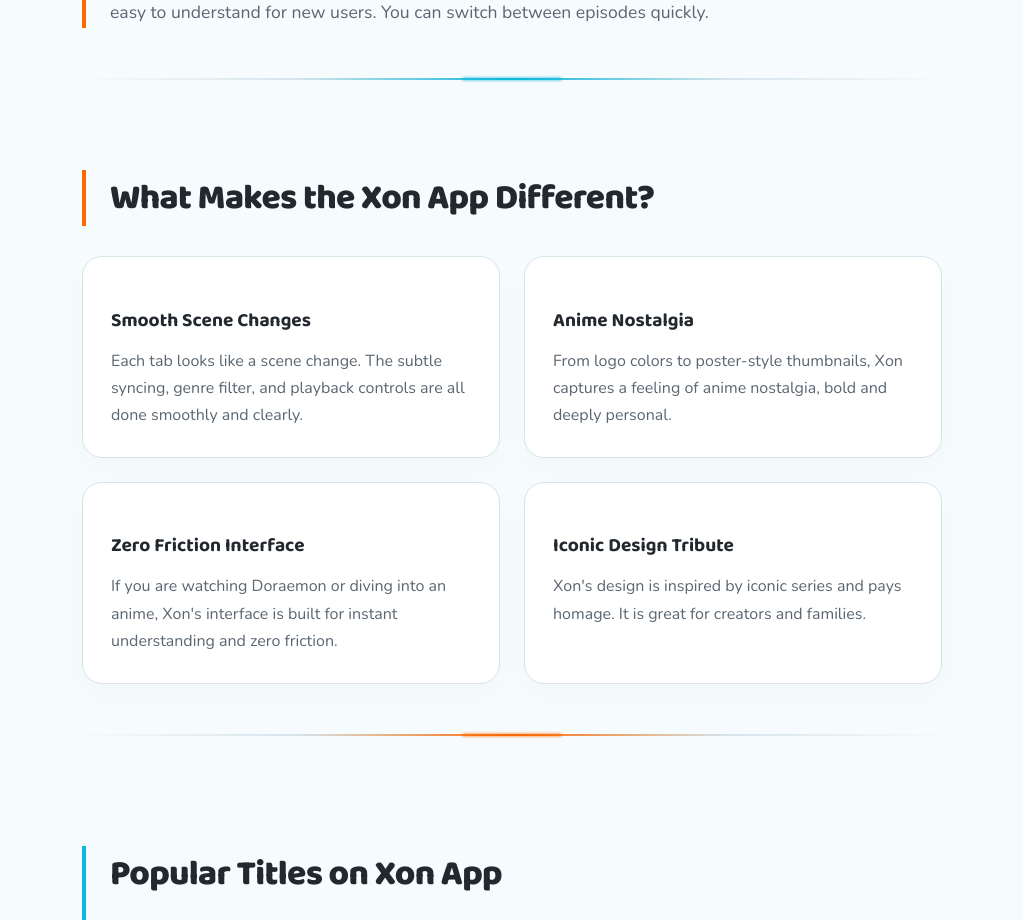
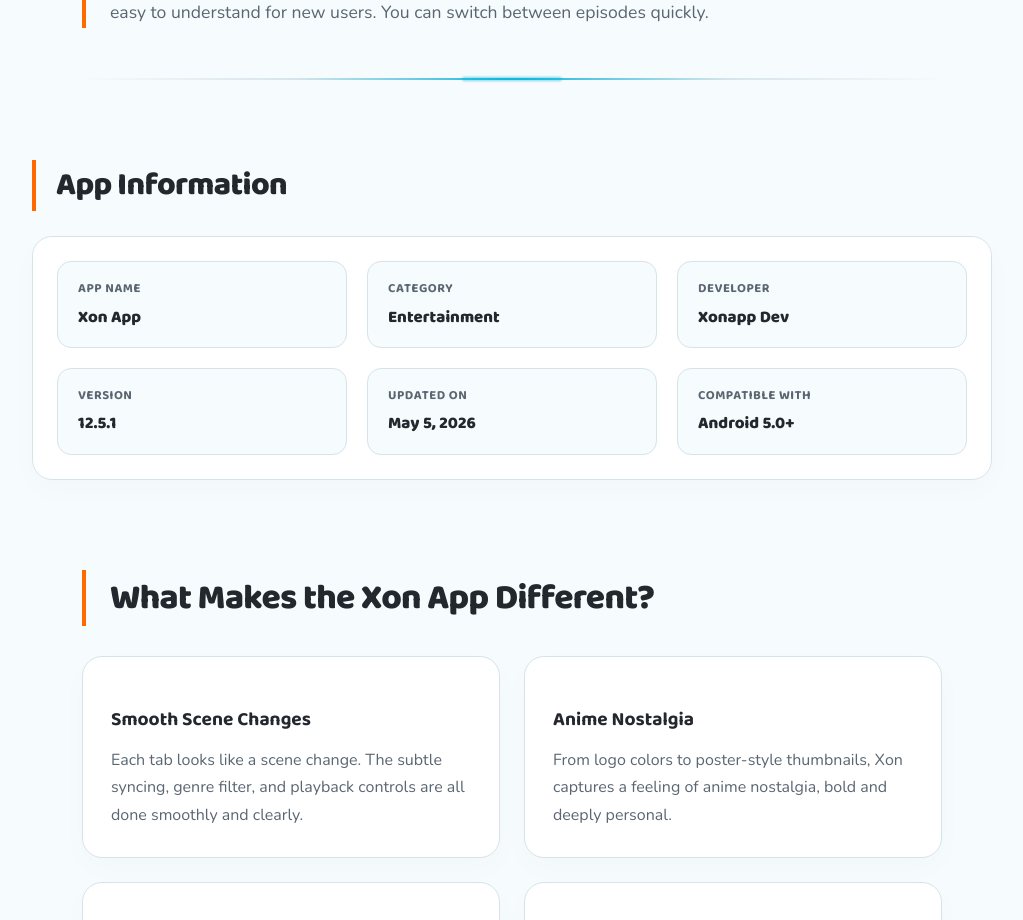
Before and after one commit to sbgmirza2-pixel/Xon-app, a Next.js app: page / in a window 1280 px wide. Shown: the part 880-1800 px from the top of the page, without its empty margins (128-1151 px from the left). Built offline with nearby package versions, Linux system fonts and the light colour scheme.

Commit message:
first commit

```diff
--- /dev/null
+++ b/app/components/AppInfo.jsx
@@ -0,0 +1,84 @@
+'use client';
+
+export default function AppInfo() {
+  const appDetails = [
+    { label: "App Name", value: "Xon App" },
+    { label: "Category", value: "Entertainment" },
+    { label: "Developer", value: "Xonapp Dev" },
+    { label: "Version", value: "12.5.1" },
+    { label: "Updated On", value: "May 5, 2026" },
+    { label: "Compatible with", value: "Android 5.0+" }
+  ];
+
+  return (
+    <section style={{
+      padding: '40px 0',
+      maxWidth: '1000px',
+      margin: '0 auto',
+      position: 'relative'
+    }}>
+      <style>{`
+        .app-info-card {
+          background: var(--bg);
+          border: 1px solid var(--line);
+          border-radius: 14px;
+          padding: 16px 20px;
+          display: flex;
+          flex-direction: column;
+          gap: 4px;
+          transition: all 0.25s ease;
+        }
+
+        .app-info-card:hover {
+          background: var(--surface);
+          border-color: var(--orange);
+          transform: translateY(-3px);
+          box-shadow: 0 10px 25px rgba(255, 106, 0, 0.1);
+        }
+      `}</style>
+
+      {/* Section Heading */}
+      <div style={{
+        paddingLeft: '20px',
+        paddingRight: '20px',
+        borderLeft: '4px solid var(--orange)',
+        marginLeft: '20px',
+        marginBottom: '25px'
+      }}>
+        <h2 style={{
+          font: '800 2rem var(--h)',
+          color: 'var(--ink)',
+          letterSpacing: '-0.02em',
+          margin: 0
+        }}>
+          App Information
+        </h2>
+      </div>
+
+      {/* Info Grid Container */}
+      <div style={{ padding: '0 20px' }}>
+        <div style={{
+          background: 'var(--surface)',
+          border: '1px solid var(--line)',
+          borderRadius: '20px',
+          padding: '24px',
+          display: 'grid',
+          gridTemplateColumns: 'repeat(auto-fit, minmax(220px, 1fr))',
+          gap: '20px',
+          boxShadow: '0 10px 30px rgba(0,0,0,0.02)'
+        }}>
+          {appDetails.map((item, index) => (
+            <div key={index} className="app-info-card">
+              <span style={{ fontSize: '0.8rem', color: 'var(--muted)', fontWeight: '700', fontFamily: 'var(--h)', textTransform: 'uppercase', letterSpacing: '0.5px' }}>
+                {item.label}
+              </span>
+              <span style={{ fontSize: '1.05rem', color: 'var(--ink)', fontWeight: '800', fontFamily: 'var(--h)' }}>
+                {item.value}
+              </span>
+            </div>
+          ))}
+        </div>
+      </div>
+    </section>
+  );
+}
--- a/app/components/Hero.jsx
+++ b/app/components/Hero.jsx
@@ -22,7 +22,7 @@
               <a href="#download" className="btn">Download APK</a>
 
               <a
-                href="#installation"
+                href="#download"
                 style={{
                   background: 'var(--surface)',
                   color: 'var(--ink)',
--- a/app/components/HowToInstall.jsx
+++ b/app/components/HowToInstall.jsx
@@ -25,7 +25,7 @@
   ];
 
   return (
-    <section id="install" style={{
+    <section id="installation" style={{
       padding: '60px 20px 40px 20px',
       maxWidth: '900px',
       margin: '0 auto',
--- a/app/components/ShareModal.jsx
+++ b/app/components/ShareModal.jsx
@@ -1,18 +1,9 @@
 'use client';
-import { useState } from 'react';
 
 export default function ShareModal({ isOpen, onClose }) {
-  const [copied, setCopied] = useState(false);
-
   if (!isOpen) return null;
 
   const currentUrl = typeof window !== 'undefined' ? window.location.href : '';
-
-  const handleCopyLink = () => {
-    navigator.clipboard.writeText(currentUrl);
-    setCopied(true);
-    setTimeout(() => setCopied(false), 2500);
-  };
 
   const socialLinks = [
     {
@@ -141,7 +132,7 @@
         </div>
 
         {/* Social Icons Grid */}
-        <div style={{ display: 'grid', gridTemplateColumns: 'repeat(3, 1fr)', gap: '12px', marginBottom: '24px' }}>
+        <div style={{ display: 'grid', gridTemplateColumns: 'repeat(3, 1fr)', gap: '12px' }}>
           {socialLinks.map((item, index) => (
             <a
               key={index}
@@ -173,47 +164,6 @@
             </a>
           ))}
         </div>
-
-        {/* Copy Link Field */}
-        <div style={{
-          display: 'flex',
-          alignItem: 'center',
-          background: 'var(--bg)',
-          border: '1px solid var(--line)',
-          borderRadius: '14px',
-          padding: '6px 6px 6px 14px',
-          justifyContent: 'space-between'
-        }}>
-          <span style={{
-            fontSize: '0.85rem',
-            color: 'var(--muted)',
-            whiteSpace: 'nowrap',
-            overflow: 'hidden',
-            textOverflow: 'ellipsis',
-            maxWidth: '240px',
-            fontFamily: 'monospace'
-          }}>
-            {currentUrl}
-          </span>
-          <button
-            onClick={handleCopyLink}
-            style={{
-              background: copied ? '#10B981' : 'var(--orange)',
-              color: '#fff',
-              border: 'none',
-              borderRadius: '10px',
-              padding: '10px 16px',
-              fontSize: '0.85rem',
-              fontWeight: '700',
-              fontFamily: 'var(--h)',
-              cursor: 'pointer',
-              transition: 'background 0.2s ease',
-              whiteSpace: 'nowrap'
-            }}
-          >
-            {copied ? 'Copied! ✓' : 'Copy Link'}
-          </button>
-        </div>
       </div>
 
       <style jsx global>{`
--- a/app/page.js
+++ b/app/page.js
@@ -14,6 +14,7 @@
 import Conclusion from './components/Conclusion';
 import FAQsSection from './components/FAQsSection';
 import Screenshots from './components/Screenshots';
+import AppInfo from './components/AppInfo';
 
 export default function Home() {
   const [showNavbar, setShowNavbar] = useState(true);
@@ -56,6 +57,7 @@
 
       <Hero />
       <WhtaIs />
+      <AppInfo />
       <WhatMakesDifferent />
       <PopularTitles />
       <KeyFeatures />
```
